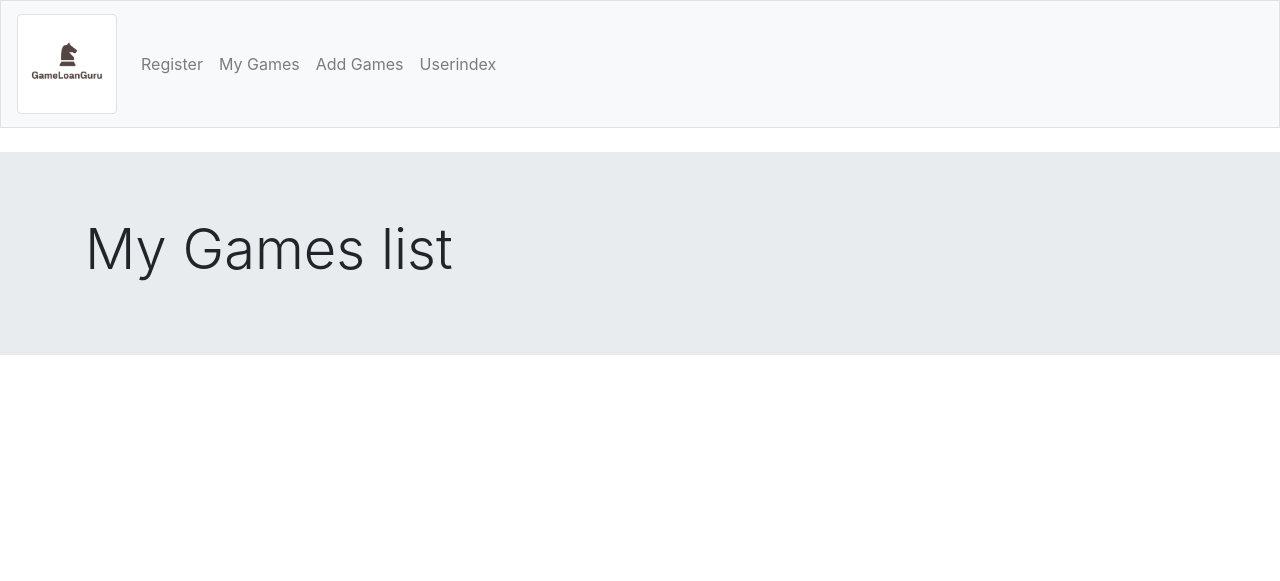
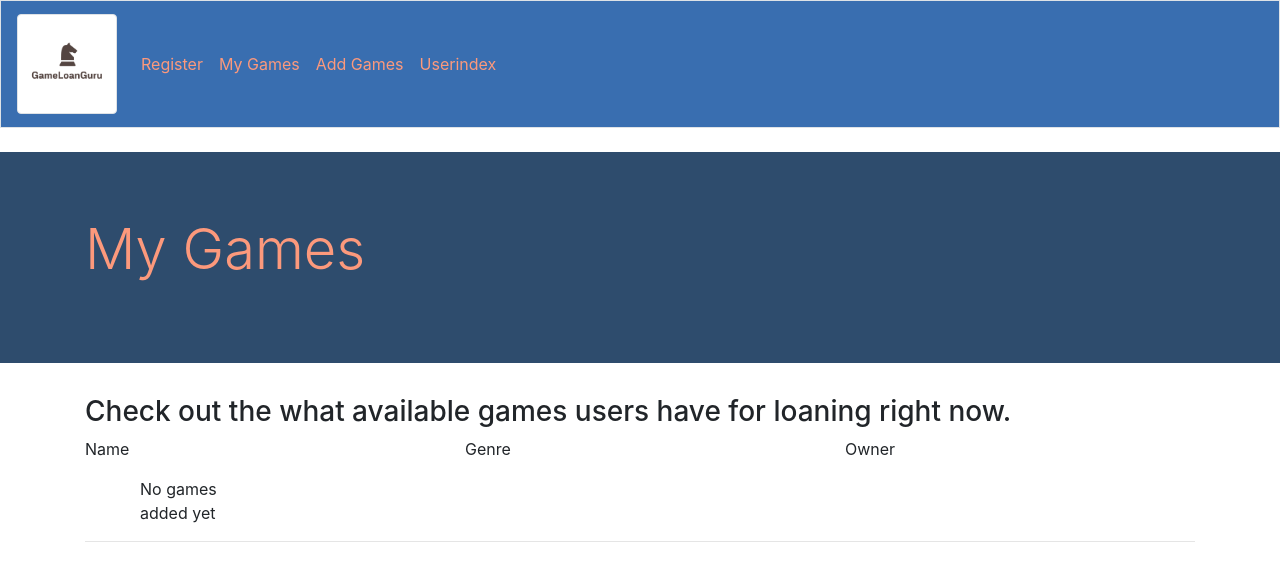
Before and after one commit to StoneMooseGames/GameLoanGuru, a Django app: page /mygames/ in a window 1280 px wide. Shown: the top 581 px of the page. Run offline with Django 3.2, Linux system fonts and the light colour scheme; some libraries are stand-ins or nearby versions.

Commit message:
modified html pages to same new style

```diff
--- a/mainapp/templates/mainapp/base.html
+++ b/mainapp/templates/mainapp/base.html
@@ -12,7 +12,7 @@
 </head>
 <body>
 
-    <nav class="navbar navbar-expand-md navbar-light bg-light mb-4 border">
+    <nav style="background-color: #396EB0!important;" class="navbar navbar-expand-md navbar-light bg-light mb-4 border">
         <a class="navbar-brand" href="{% url 'mainapp:index' %}">
             <img src="{% static 'GameLoanGuru.png' %}"
             width="100" height="100" class="img-thumbnail" alt="GameloanguruLogo">
@@ -21,21 +21,21 @@
                 data-target="#navbarCollapse" aria-controls="navbarCollapse"
                 aria-expanded="false" aria-label="Toggle navigation">
             <span class="navbar-toggler-icon"></span></button>
-        <div class="collapse navbar-collapse" id="navbarCollapse">
+        <div  class="collapse navbar-collapse" id="navbarCollapse">
             <ul class="navbar-nav mr-auto">
-                <li class="nav-item">
-                    <a class="nav-link" href="{% url 'users:register' %}">Register</a>
+                <li class="nav-item" >
+                    <a class="nav-link" style="color: #FC997C !important" href="{% url 'users:register' %}">Register</a>
                 </li>
                 <li class="nav-item">
-                    <a class="nav-link" href="{% url 'mainapp:mygames' %}">My Games</a>
+                    <a class="nav-link" style="color: #FC997C !important" href="{% url 'mainapp:mygames' %}">My Games</a>
 
                 </li>
                 <li class="nav-item">
-                    <a class="nav-link" href="{% url 'mainapp:addgame' %}">Add Games</a>
+                    <a class="nav-link" style="color: #FC997C !important" href="{% url 'mainapp:addgame' %}">Add Games</a>
 
                 </li>
                 <li class="nav-item">
-                    <a class="nav-link" href="{% url 'users:usersindex' %}">Userindex</a>
+                    <a class="nav-link" style="color: #FC997C !important" href="{% url 'users:usersindex' %}">Userindex</a>
 
                 </li>
 
@@ -45,5 +45,6 @@
 
 
     {% block page_header %}{% endblock page_header %}
+    {% block content %}{% endblock content %}
 </body>
 </html>
--- a/mainapp/templates/mainapp/mygames.html
+++ b/mainapp/templates/mainapp/mygames.html
@@ -1,10 +1,40 @@
 {% extends "mainapp/base.html" %}
 {% block page_header %}
-<div class="jumbotron jumbotron-fluid">
+<div style="background-color: #2E4C6D!important;" class="jumbotron jumbotron-fluid">
     <div class="container">
-      <h1 class="display-4">My Games list</h1>
-
-      </ul>
+      <h1 style="color: #FC997C !important" class="display-4">My Games</h1>
+      <p style="color: #FC997C !important"></p>
     </div>
   </div>
   {% endblock page_header %}
+  {% block content %}
+  <div class="container">
+    <h3>Check out the what available games users have for loaning right now.</h3>
+
+       <div class="row mb-3">
+      <div class="col-md-4 themed-grid-col">Name</div>
+      <div class="col-md-4 themed-grid-col">Genre</div>
+      <div class="col-md-4 themed-grid-col">Owner </div>
+      </div>
+       <ul>
+      <div class="row mb-3">
+        <div class="col-md-4 themed-grid-col">
+           {% for game in games %}
+          {{ game.title }}</div>
+          <div class="col-md-4 themed-grid-col">
+          {{ game.genre }}</div>
+          <div class="col-md-4 themed-grid-col">
+          {{ game.owner}}
+          </div>
+        {% empty %}
+          <div class="col-md-4 themed-grid-col">
+          No games added yet
+          </div>
+
+        {% endfor %}
+        </div>
+
+      </div>
+       </ul>
+  <hr>
+  {% endblock content %}
```
Also changed, not shown: mainapp/templates/mainapp/addgame.html (+11 -4 lines), mainapp/templates/mainapp/editgame.html (+5 -3 lines), mainapp/templates/mainapp/game.html (+5 -3 lines), mainapp/templates/mainapp/index.html (+6 -5 lines), users/templates/registration/register.html (+7 -4 lines), users/templates/registration/usersindex.html (+5 -4 lines), db.sqlite3.
